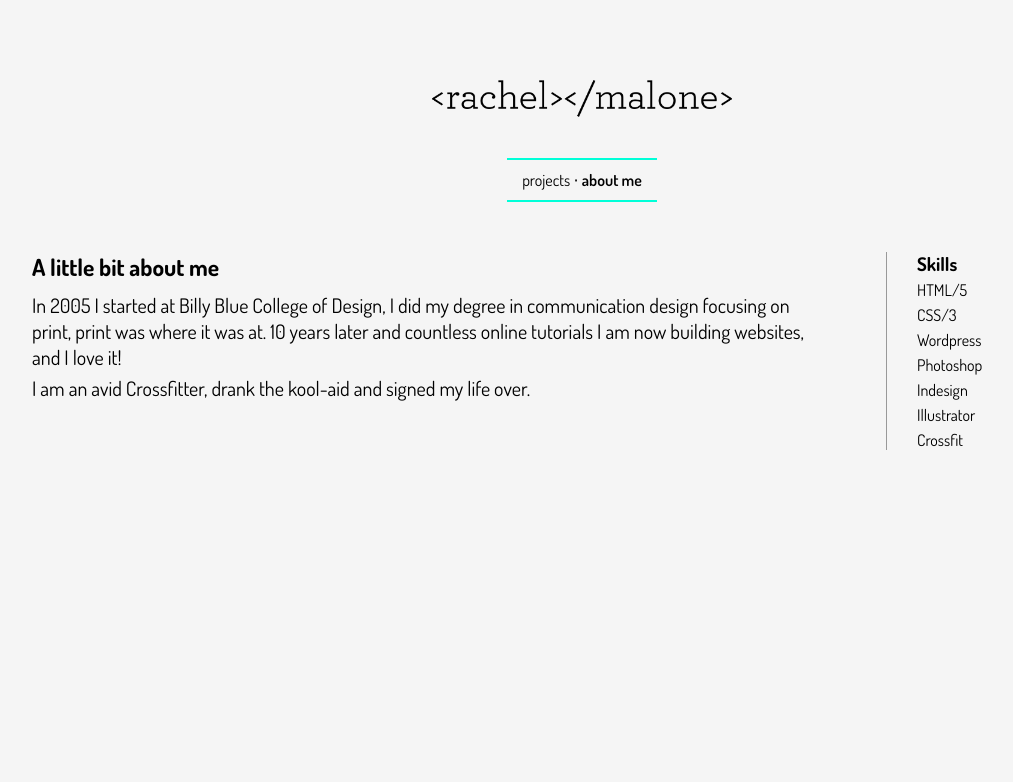
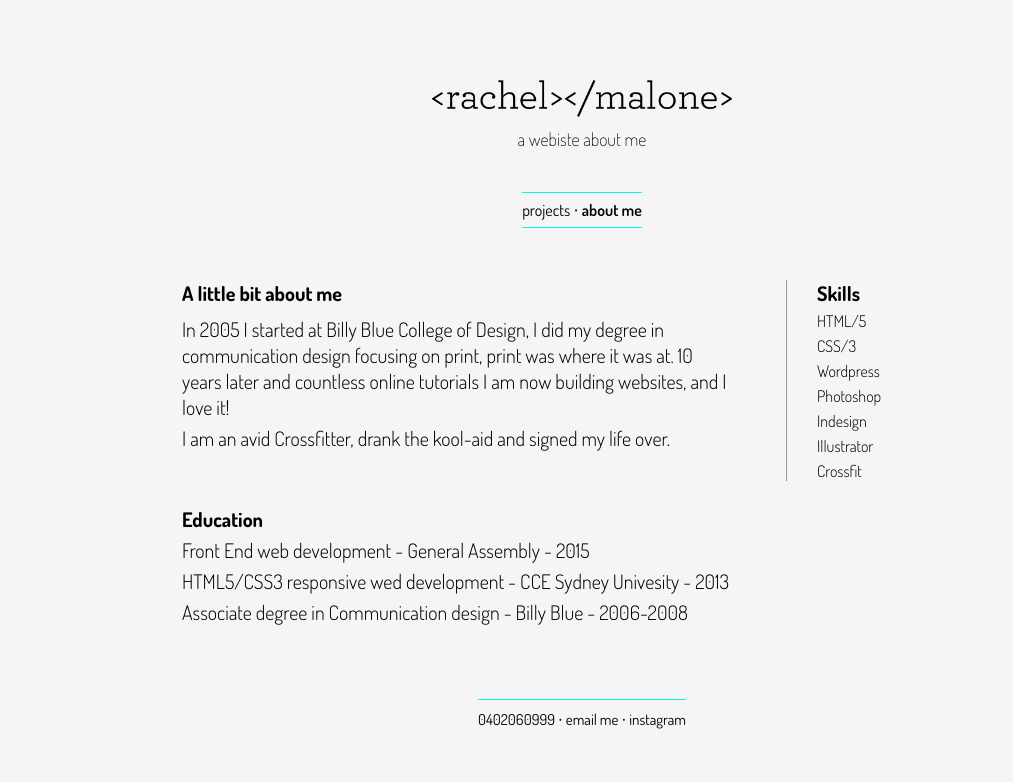
Before and after one commit to rachadrienne/ga-syd-fewd-19-assignment-1, a plain HTML site: page aboutme.html in a window 1280 px wide. Shown: the whole page, without its empty margins (58-1071 px from the left). Drawn offline with Linux system fonts and the light colour scheme.

Commit message:
added content

```diff
--- a/aboutme.html
+++ b/aboutme.html
@@ -16,20 +16,30 @@
 <body>
 
     <img src="images/logo.png" width="300" class="logo">
+    <h1 class="subtitle">a webiste about me</h1>
 
     <nav>
-        <a href="index.html" >projects</a>
-        &#8901;
-        <a href="#" class="current">about me</a>
+        <span>
+            <a href="index.html" >projects</a>
+            &#8901;
+            <a href="#" class="current">about me</a>
+        </span>
     </nav>
 
-    <div class="wrapper">
+    <div class="wrapper800">
 
         <div class="about">
             <h3>A little bit about me</h3>
             <p>In 2005 I started at Billy Blue College of Design, I did my degree in communication design focusing on print, print was where it was at. 10 years later and countless online tutorials I am now building websites, and I love it!</p>
            <p>I am an avid Crossfitter, drank the kool-aid and signed my life over. </p>
-            <p></p>
+
+            <div class="resume">
+            <h3>Education</h3>
+            <h4>Front End web development - General Assembly - 2015</h4>
+            <h4>HTML5/CSS3 responsive wed development - CCE Sydney Univesity - 2013</h4>
+            <h4>Associate degree in Communication design - Billy Blue - 2006-2008</h4>
+        </div>
+
         </div>
 
          <div class="skills">
@@ -44,9 +54,12 @@
                 <li>Illustrator</li>
                 <li>Crossfit</li>
             </ul>
-
         </div>
     </div>
+
+     <footer>
+        <span> 0402060999 &#8901; <a href="mailto:rachadrienne@gmail.com">email me</a> &#8901; <a href="https://instagram.com/rachelmalone" target="_blank">instagram</a></span>
+    </footer>
 
 
 </body>
--- a/css/style.css
+++ b/css/style.css
@@ -1,12 +1,21 @@
 body, html, a, h1, h2, h3, h4, h5, h6, p, img, div, ul, li{
     margin: 0;
     padding: 0;
+    font-size: 100%;
 }
 
 .logo{
     margin: 0 auto;
     display: block;
-    padding: 80px 20px 40px;
+    padding: 80px 20px 10px;
+}
+
+h1.subtitle{
+    text-align: center;
+    font-family: 'Dosis', sans-serif;
+    font-size: 18px;
+    font-weight: 100;
+    padding-bottom: 40px;
 }
 
 body{
@@ -16,10 +25,7 @@ body{
 nav{
     text-align: center;
     font-family: 'Dosis', sans-serif;
-    border-bottom: 2px #00ffd8 solid;
-    border-top: 2px #00ffd8 solid;
     padding: 10px 0;
-    width: 150px;
     margin: 0 auto;
 }
 
@@ -38,12 +44,18 @@ nav a:hover{
       transition:.3s;
 }
 
+nav span{
+    border-bottom: 1px #00ffd8 solid;
+    border-top: 1px #00ffd8 solid;
+    padding: 7px 0;
+}
+
 
 .current{
     font-weight: 600;
 }
 
-.wrapper{
+.wrapper1100{
     width: 1100px;
     margin: auto;
     padding-top: 50px;
@@ -57,8 +69,15 @@ div.project{
     box-sizing: border-box;
 }
 
+.wrapper800{
+    width: 800px;
+    margin: auto;
+    padding-top: 50px;
+    box-sizing: border-box;
+}
+
 .about{
-    width: 850px;
+    width: 600px;
     display: inline-block;
     box-sizing: border-box;
     padding-right: 50px;
@@ -69,10 +88,12 @@ div.project{
 
 .about h3{
     padding-bottom: 10px;
+    font-size: 20px;
 }
 
 .about p{
     padding-bottom: 5px;
+    font-weight: 300;
 }
 
 .skills{
@@ -83,19 +104,66 @@ div.project{
     padding-left: 30px;
 }
 
+.skills h3{
+    font-size: 20px;
+}
+
 .skills ul li{
     list-style-type: none;
     font-family: 'Dosis', sans-serif;
     padding-bottom: 5px;
+    font-weight: 300;
 }
 
 .skills ul li:last-child{
     padding-bottom: 0;
 }
 
+.resume{
+    display: block;
+    font-family: 'Dosis', sans-serif;
+    padding-top: 50px;
+}
+
+.resume h3{
+    font-size: 20px;
+    padding-bottom: 5px;
+}
+
+.resume h4{
+    font-weight: 300;
+    padding-bottom: 5px;
+}
+
+footer {
+    text-align: center;
+    font-family: 'Dosis', sans-serif;
+    font-size: 15px;
+    padding: 80px 20px 50px 20px;
+}
+
+footer span{
+    border-top: 1px #00ffd8 solid;
+    padding-top: 10px;
+}
+
+footer a{
+    color: #000;
+    text-decoration: none;
+}
+
+footer a:hover{
+    color: #00d3b3;
+    text-decoration: none;
+     -o-transition:.3s;
+      -ms-transition:.3s;
+      -moz-transition:.3s;
+      -webkit-transition:.3s;
+      transition:.3s;
+}
 
 @media screen and (min-width:600px) and (max-width:1125px){
-    .wrapper{
+    .wrapper1100{
         width: 100%;
         padding: 50px 10px;
     }
@@ -108,10 +176,12 @@ div.project{
     div.project img{
         width: 100%;
     }
+
 }
 
 @media screen and (max-width:599px){
-    .projects-wrapper{
+
+    .wrapper1100{
         width: 100%;
     }
 
@@ -126,3 +196,39 @@ div.project{
         width: 100%;
     }
 }
+
+@media screen and (max-width:799px){
+    .wrapper800{
+        width: 100%;
+    }
+
+        .about{
+        width: 90%;
+        padding: 0;
+        margin: auto;
+        display: block;
+    }
+
+    .skills{
+        width: 90%;
+        padding: 50px 0 0 0;
+        margin: auto;
+        display: block;
+        border-left: 0;
+    }
+
+        .about{
+        width: 90%;
+        padding: 0;
+        margin: auto;
+        display: block;
+    }
+
+    .skills{
+        width: 90%;
+        padding: 50px 0 0 0;
+        margin: auto;
+        display: block;
+        border-left: 0;
+    }
+}
```
Also changed, not shown: index.html (+11 -5 lines).
